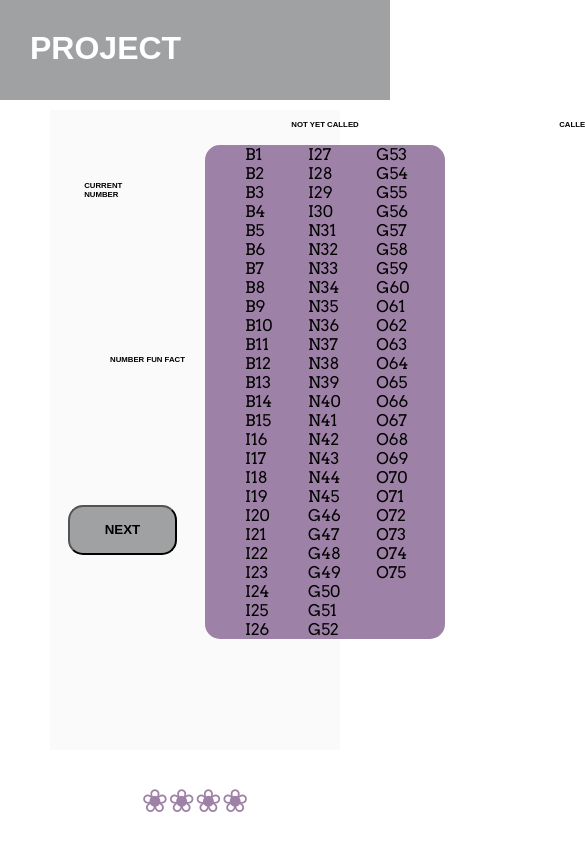
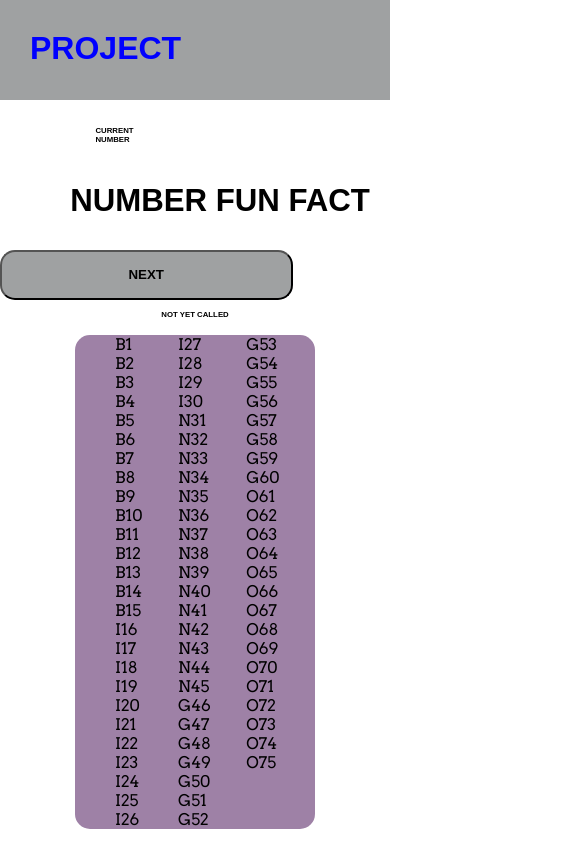
Before and after one commit to myra-1/bingo, a plain HTML site: page bingo.html in a window 390 px wide. Shown: the top 842 px of the page, 585 px wide, since content can reach past the window. Drawn offline with nearby package versions, Linux system fonts and the light colour scheme.

Commit message:
learned about display: unset which is the miracle I was looking for for mobile/tablet

```diff
--- a/bingo.html
+++ b/bingo.html
@@ -8,6 +8,7 @@
   <script defer src="bingo.js"></script>
   <link href="https://fonts.googleapis.com/css?family=Arvo&display=swap" rel="stylesheet">
   <link rel="stylesheet" type="text/css" media="screen" href="style.css">
+  <link rel="stylesheet" type="text/css" media="screen and (max-width: 812px)" href="mobile.css">
 
   <title>BINGO</title>
 </head>
--- a/bingo.js
+++ b/bingo.js
@@ -14,7 +14,7 @@ let newListItem = document.createElement("li");
 nextButton.addEventListener('click', async () => {
   let theCall = Math.floor(Math.random() * olNeedToCallChildren.length)
   let theElement = olNeedToCallChildren[theCall];
-  console.log(theElement);
+  // console.log(theElement);
   newListItem.appendChild(theElement);
   // olHaveCalled.appendChild(newListItem);
   // ^^ issues with order
--- /dev/null
+++ b/mobile.css
@@ -0,0 +1,19 @@
+@media only screen and (max-width: 812px){
+
+  header {
+    width: 100%;
+    color: blue;
+  }
+
+  main {
+    display: unset;
+  }
+
+  .current-call h3 {
+    font-size: 2vw;
+  }
+
+  .fun-fact-spot h3 {
+    font-size: 8vw;
+  }
+}
--- a/style.css
+++ b/style.css
@@ -118,15 +118,16 @@ footer {
 // ========================================================================================= // */
 /* /* */
 
-@media only screen and (max-width: 770px) {
+/* @media only screen and (max-height: 812px) and (max-width: 375px) {
 
   header {
     width: 100%;
+    color: blue;
   }
   main {
 
   }
-}
+} */
 
 
 
```
